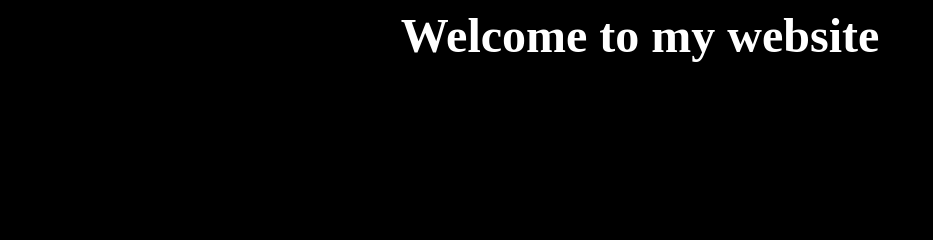
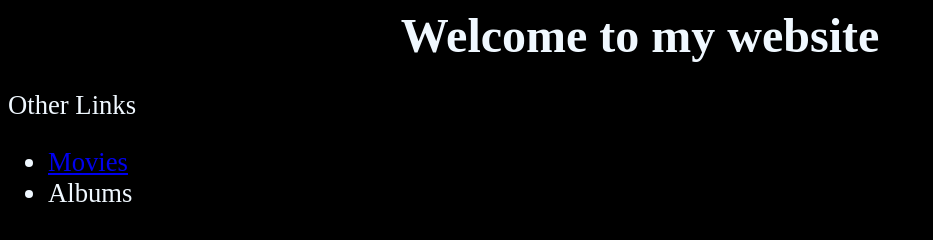
Before and after one commit to RafanAshahab/website, a plain HTML site: page index.html in a window 1280 px wide. Shown: the whole page, without its empty margins (0-933 px from the left). Drawn offline with Linux system fonts and the light colour scheme.

Commit message:
addedimages

```diff
--- a/index.html
+++ b/index.html
@@ -9,6 +9,13 @@
 <body>
     <div link="main">
         <div class="header1">Welcome to my website</div>
+        <div class="Links">
+            <p>Other Links</p>
+            <ul>
+                <li><a href="./pages/movies.html">Movies</a> </li>
+                <li>Albums</li>
+            </ul>
+        </div>
     </div>
 </body>
 </html>
--- a/styles.css
+++ b/styles.css
@@ -1,12 +1,19 @@
 body {
     background-color: black;
+    color: aliceblue;
 }
 .main {
     display: flex;
 }
+.main div{
+    flex: auto;
+
+}
 .header1 {
-    color:white;
     font-size: 36pt;
     font-weight: bolder;
     text-align: center;
 }
+.Links {
+    font-size: 20pt;
+}
```
Also changed, not shown: images/harakiri.jpg (added).
